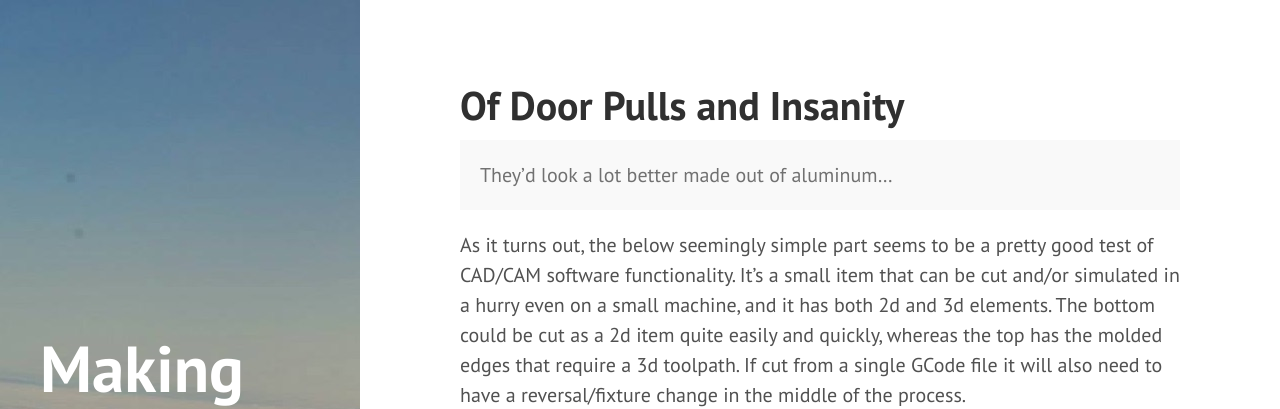
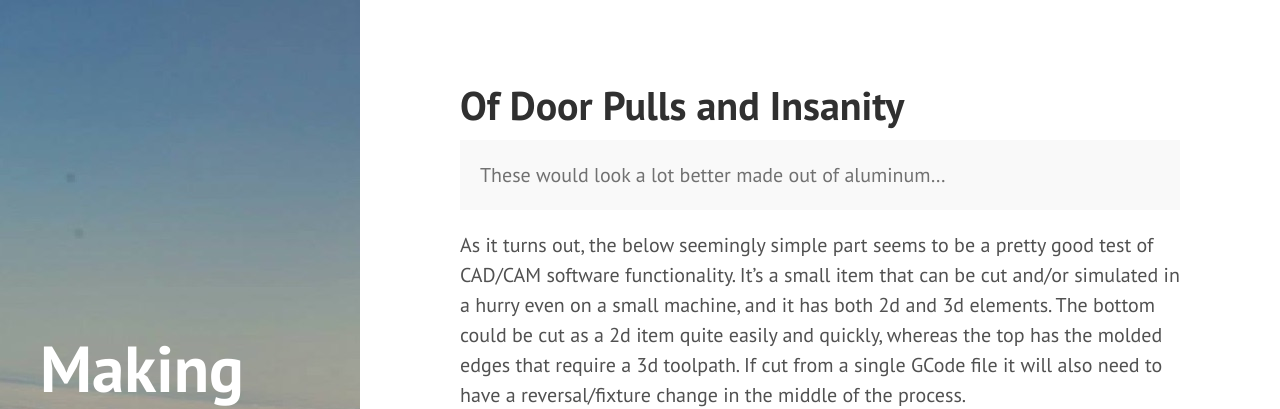
Before and after one commit to makingchips/makingchips.github.io, a Jekyll site: the page built from Door Pull.md, in a window 1280 px wide and 900 px high. Shown: the top 409 px of the window. Built offline with Jekyll 4.4.1, drawn with Linux system fonts in a browser that asks for light colours; Markdown is read by kramdown in place of the engine named in the settings.

Commit message:
Update Door Pull.md

```diff
--- a/Door Pull.md
+++ b/Door Pull.md
@@ -5,7 +5,7 @@ published: true
 ---
 
 <p class="message">
-They’d look a lot better made out of aluminum…
+These would look a lot better made out of aluminum…
 </p>
 
 As it turns out, the below seemingly simple part seems to be a pretty good test of CAD/CAM software functionality.  It’s a small item that can be cut and/or simulated in a hurry even on a small machine, and  it has both 2d and 3d elements.  The bottom could be cut as a 2d item quite easily and quickly, whereas the top has the molded edges that require a 3d toolpath.  If cut from a single GCode file it will also need to have a reversal/fixture change in the middle of the process.
```
